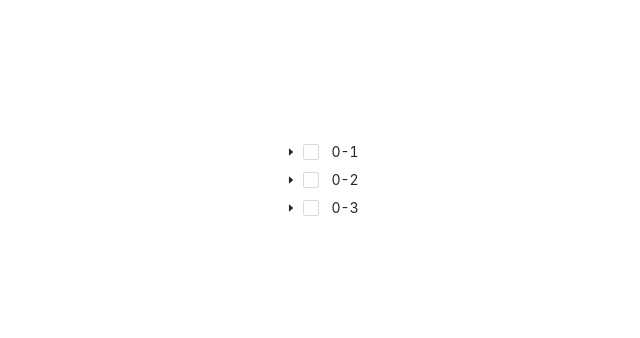
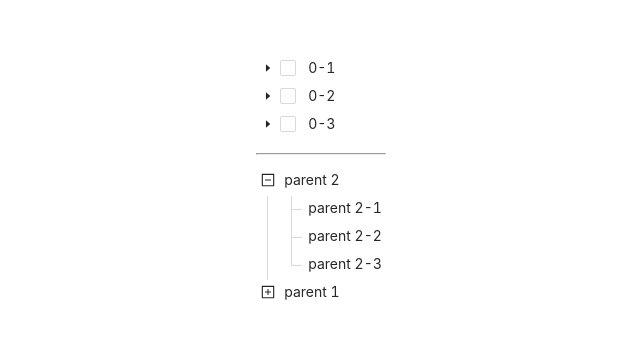
Before and after one commit to kimnewbie/React_Antd, a React (Create React App) app: page / in a window 1280 px wide. Shown: the part 218-556 px from the top of the page, without its empty margins (319-959 px from the left). Built offline with nearby package versions, Linux system fonts and the light colour scheme.

Commit message:
tree test

```diff
--- a/src/componts/AntTreeView.js
+++ b/src/componts/AntTreeView.js
@@ -40,7 +40,7 @@ const AntTreeView = () => {
         selectedKeys: [],
     });
 
-    const onExpand = (expandedKeys) => {
+    const onExpandCheckable = (expandedKeys) => {
         console.log('onExpand', expandedKeys);
         // if not set autoExpandParent to false, if children expanded, parent can not collapse.
         // or, you can remove all expanded children keys.
@@ -49,11 +49,11 @@ const AntTreeView = () => {
             autoExpandParent: false,
         });
     }
-    const onCheck = (checkedKeys) => {
+    const onCheckCheckable = (checkedKeys) => {
         console.log('onCheck', checkedKeys);
         setState({ checkedKeys });
     }
-    const onSelect = (selectedKeys, info) => {
+    const onSelectCheckable = (selectedKeys, info) => {
         console.log('onSelect', info);
         setState({ selectedKeys });
     }
@@ -70,20 +70,55 @@ const AntTreeView = () => {
         });
     }
 
+    const onSelectShowLine = (selectedKeys, info) => {
+        console.log('selected', selectedKeys, info);
+    }
+
     return (
         <div>
+            <div>
+
                 <Tree
                     checkable
-                onExpand={onExpand}
+                    onExpand={onExpandCheckable}
                     expandedKeys={state.expandedKeys}
                     autoExpandParent={state.autoExpandParent}
-                onCheck={onCheck}
+                    onCheck={onCheckCheckable}
                     checkedKeys={state.checkedKeys}
-                onSelect={onSelect}
+                    onSelect={onSelectCheckable}
                     selectedKeys={state.selectedKeys}
                 >
                     {renderTreeNodes(treeData)}
                 </Tree>
+            </div>
+            <hr />
+            <div>
+                <Tree
+                    showLine
+                    defaultExpandedKeys={['0-2']}
+                    onSelect={onSelectShowLine}
+                >
+                    <TreeNode title="parent 2" key="0-2">
+                        <TreeNode title="parent 2-1" key="2-0-1" />
+                        <TreeNode title="parent 2-2" key="2-0-2" />
+                        <TreeNode title="parent 2-3" key="2-0-3" />
+                    </TreeNode>
+                    <TreeNode title="parent 1" key="0-1">
+                        <TreeNode title="parent 1-0" key="0-0-0">
+                            <TreeNode title="leaf" key="0-0-0-0" />
+                            <TreeNode title="leaf" key="0-0-0-1" />
+                            <TreeNode title="leaf" key="0-0-0-2" />
+                        </TreeNode>
+                        <TreeNode title="parent 1-1" key="0-0-1">
+                            <TreeNode title="leaf" key="0-0-1-0" />
+                        </TreeNode>
+                        <TreeNode title="parent 1-2" key="0-0-2">
+                            <TreeNode title="leaf" key="0-0-2-0" />
+                            <TreeNode title="leaf" key="0-0-2-1" />
+                        </TreeNode>
+                    </TreeNode>
+                </Tree>
+            </div>
         </div >
     )
 }
```
Lines whose indentation alone changed are shown as unchanged.
